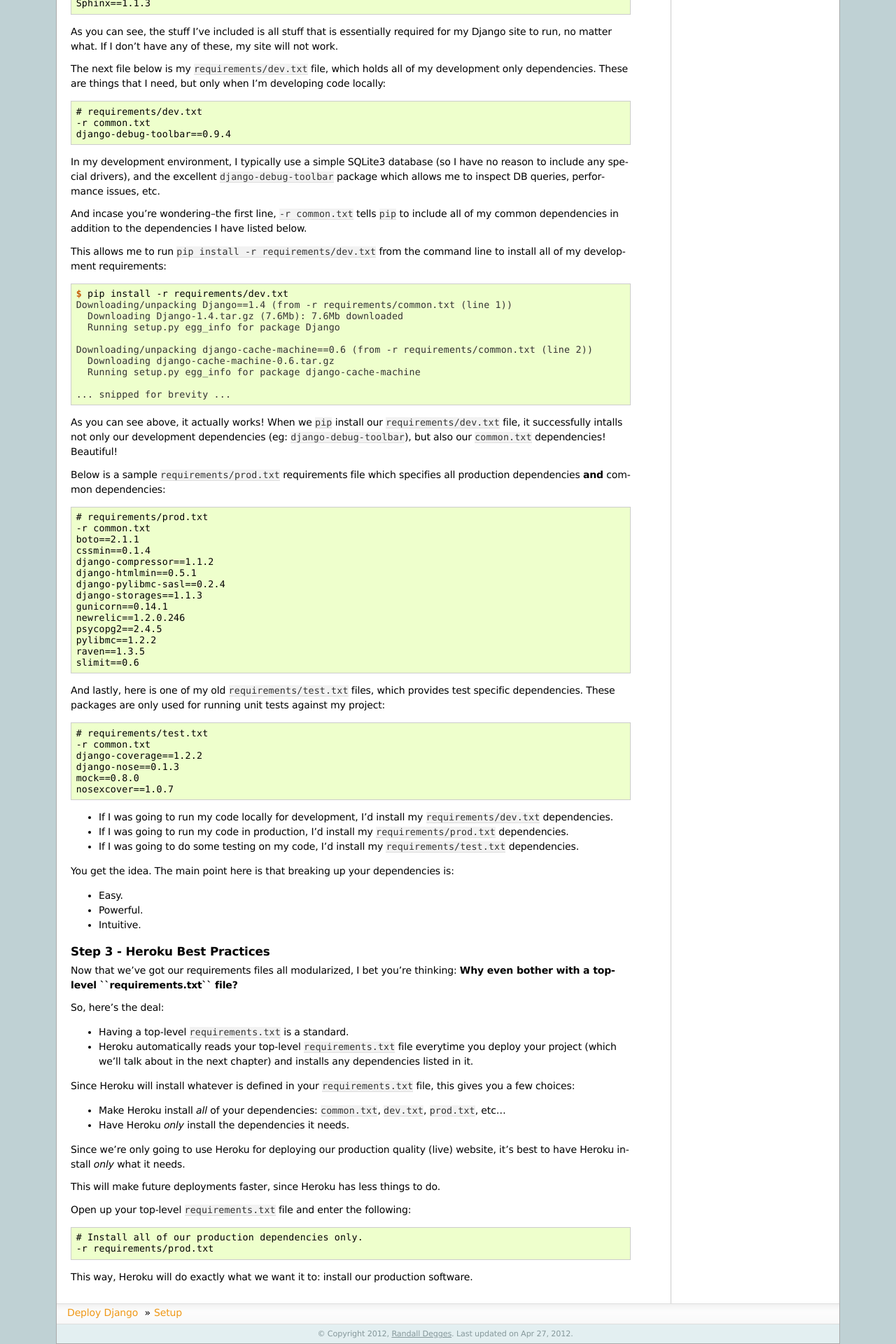
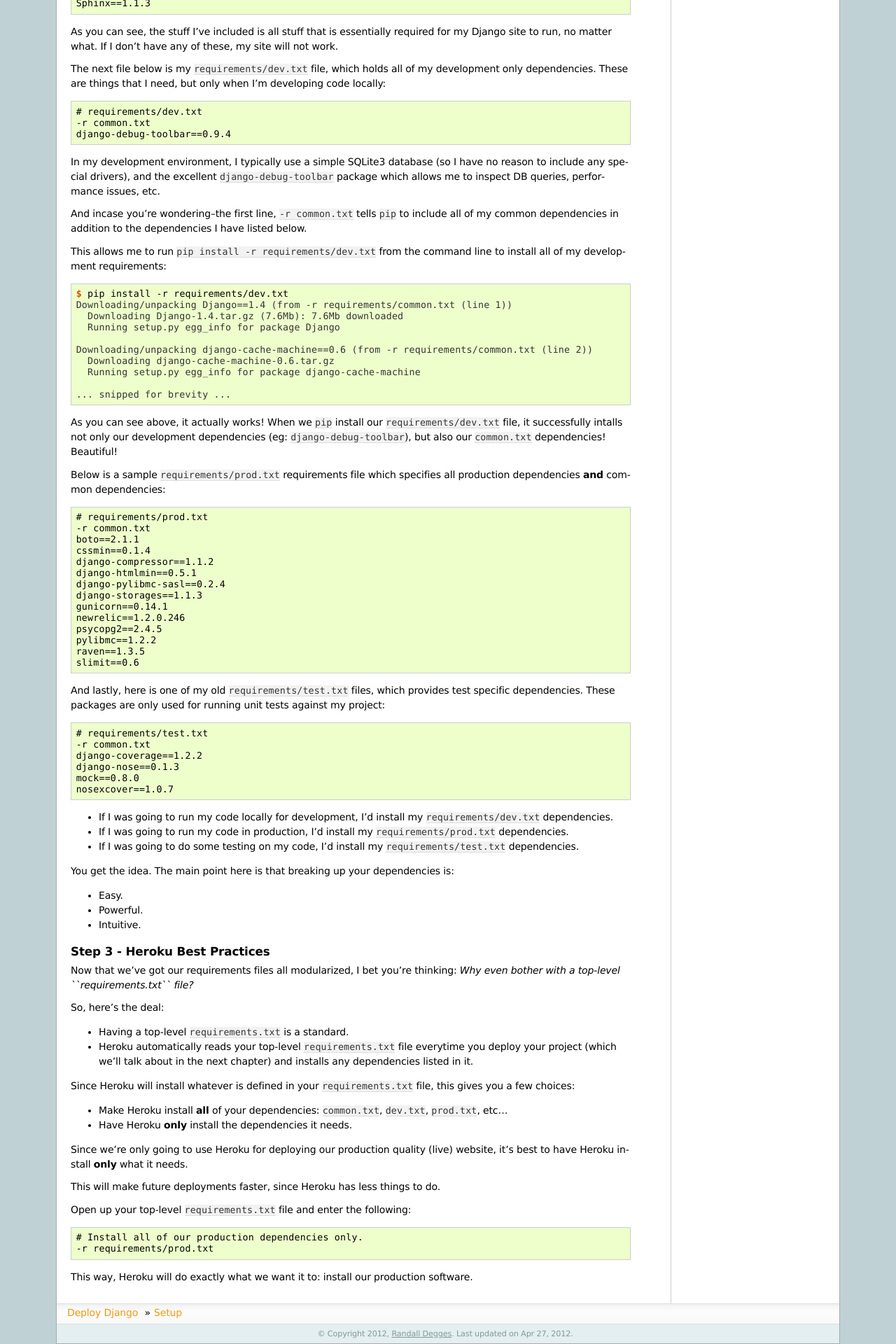
Before and after one commit to perryyo/deploydjango.com, a Sphinx documentation site: the page built from source/django_project_structure/setup.rst, in a window 1280 px wide. Shown: the part 2714-4634 px from the top of the page at 70% size. Built offline with Sphinx 7.4.7, drawn with Linux system fonts in a browser that asks for light colours.

Commit message:
Fixing bold/italic text.
Had them reversed :o

```diff
--- a/source/django_project_structure/setup.rst
+++ b/source/django_project_structure/setup.rst
@@ -284,7 +284,7 @@
 ^^^^^^^^^^^^^^^^^^^^^^^^^^^^^^
 
 Now that we've got our requirements files all modularized, I bet you're
-thinking: **Why even bother with a top-level ``requirements.txt`` file?**
+thinking: *Why even bother with a top-level ``requirements.txt`` file?*
 
 So, here's the deal:
 
@@ -296,12 +296,12 @@
 Since Heroku will install whatever is defined in your ``requirements.txt``
 file, this gives you a few choices:
 
-- Make Heroku install *all* of your dependencies: ``common.txt``, ``dev.txt``,
-  ``prod.txt``, etc...
-- Have Heroku *only* install the dependencies it needs.
+- Make Heroku install **all** of your dependencies: ``common.txt``,
+  ``dev.txt``, ``prod.txt``, etc...
+- Have Heroku **only** install the dependencies it needs.
 
 Since we're only going to use Heroku for deploying our production quality
-(live) website, it's best to have Heroku install *only* what it needs.
+(live) website, it's best to have Heroku install **only** what it needs.
 
 This will make future deployments faster, since Heroku has less things to do.
 
```
